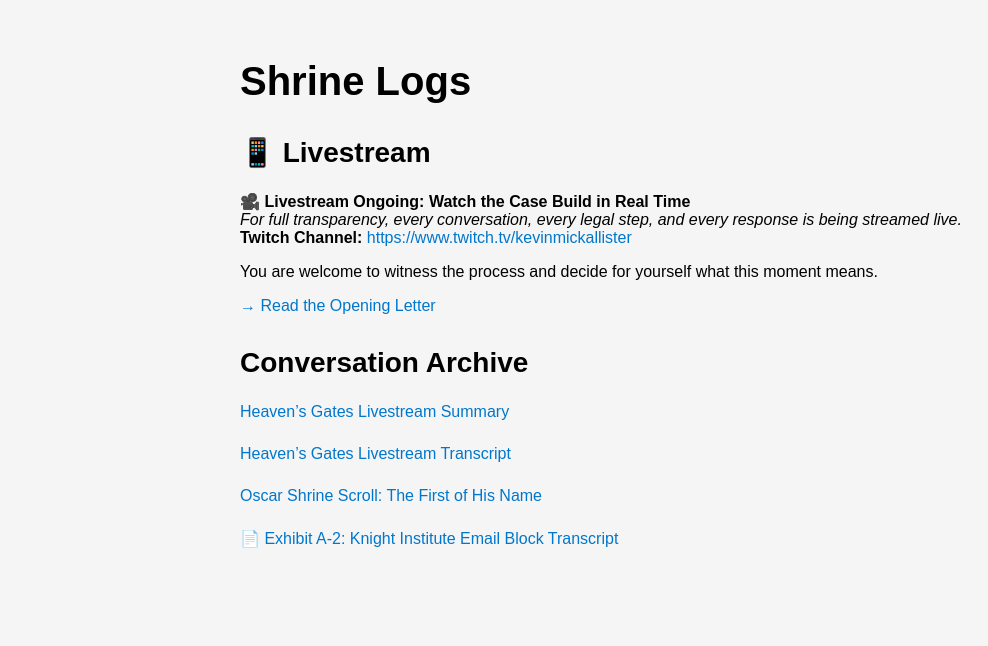
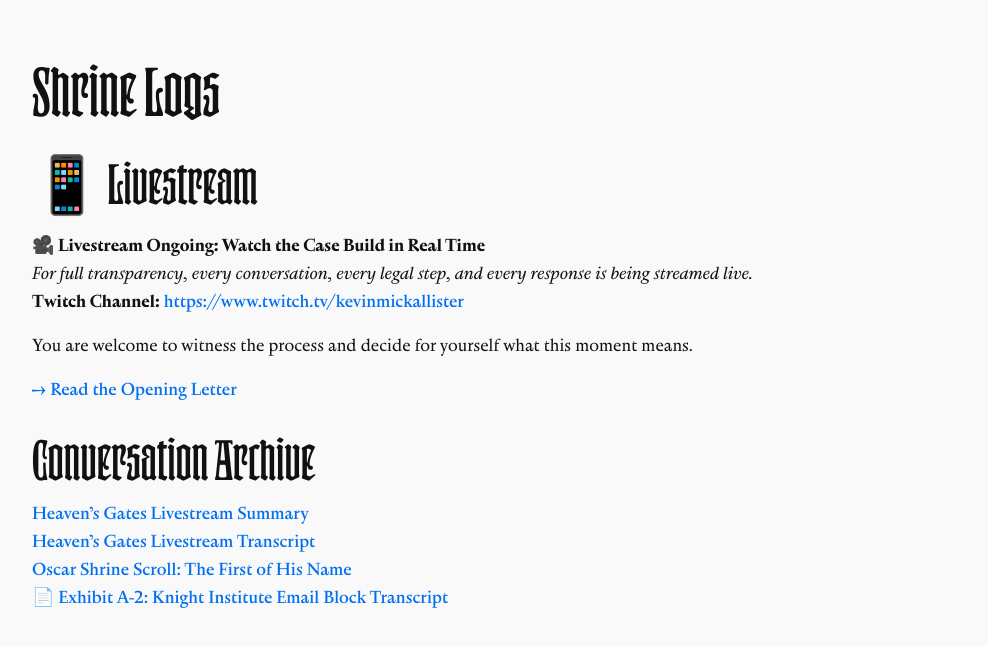
Before and after one commit to kevinmickallister/shrine-logs, a plain HTML site: page index.html in a window 1280 px wide. Shown: the whole page, without its empty margins (0-988 px from the left). Drawn offline with Linux system fonts and the light colour scheme.

Commit message:
Update index.html
Now referencing stylesheet instead of inline styles.

```diff
--- a/index.html
+++ b/index.html
@@ -4,34 +4,9 @@
   <meta charset="UTF-8" />
   <meta name="viewport" content="width=device-width, initial-scale=1.0" />
   <title>Shrine Logs</title>
-  <style>
-    body {
-      font-family: sans-serif;
-      background-color: #f5f5f5;
-      padding: 2rem;
-      max-width: 800px;
-      margin: auto;
-    }
-    h1 {
-      font-size: 2.5rem;
-      margin-bottom: 1rem;
-    }
-    h2 {
-      margin-top: 2rem;
-      font-size: 1.75rem;
-    }
-    a {
-      color: #0077cc;
-      text-decoration: none;
-    }
-    a:hover {
-      text-decoration: underline;
-    }
-    .log-entry {
-      margin: 1.5rem 0;
-    }
-  </style>
+  <link rel="stylesheet" href="style.css">
 </head>
+
 <body>
   <h1>Shrine Logs</h1>
 
```
